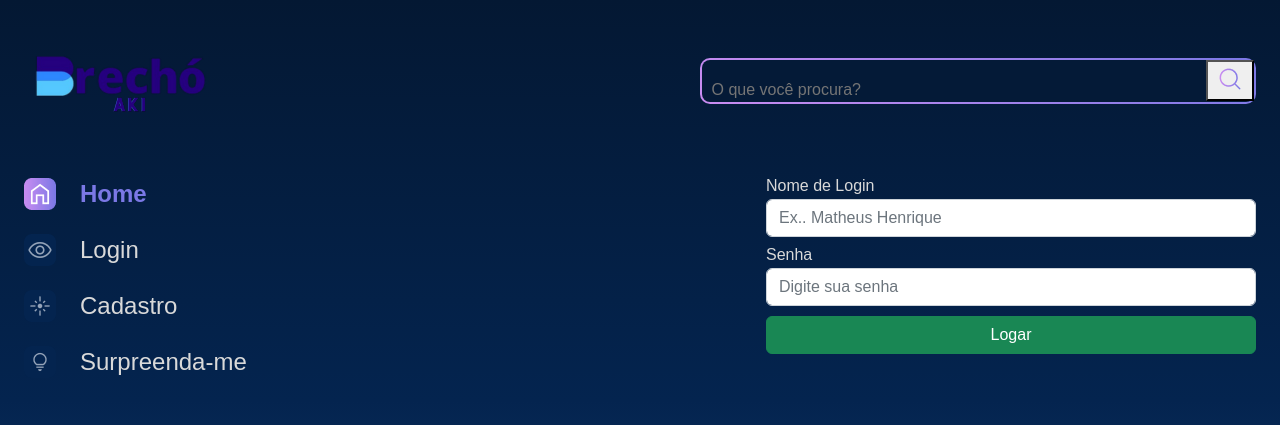
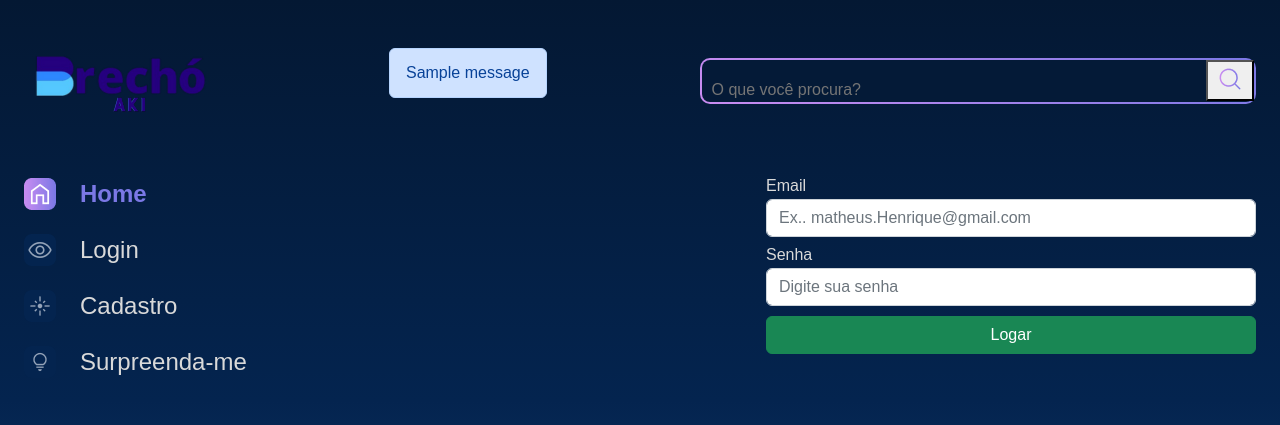
Before and after one commit to matheushpr9/Brechoaki, a Django app: page /login in a window 1280 px wide. Shown: the top 425 px of the page. Run offline with Django 4.2, Linux system fonts and the light colour scheme; tables that the repository leaves empty hold one stand-in row (values such as "Sample post"); one stand-in notice (Sample message) is shown.

Commit message:
created the login validation

```diff
--- a/templates/vitrine/base.html
+++ b/templates/vitrine/base.html
@@ -12,6 +12,7 @@
     <link rel="preconnect" href="https://fonts.gstatic.com" crossorigin>
     <link href="https://fonts.googleapis.com/css2?family=Poppins:wght@400;500;600&display=swap" rel="stylesheet">
     <link rel="stylesheet" href="{% static '/styles/style.css' %}">
+    <link href="https://cdn.jsdelivr.net/npm/bootstrap@5.2.2/dist/css/bootstrap.min.css" rel="stylesheet" integrity="sha384-Zenh87qX5JnK2Jl0vWa8Ck2rdkQ2Bzep5IDxbcnCeuOxjzrPF/et3URy9Bv1WTRi" crossorigin="anonymous">
 </head>
 
 <body>
--- a/templates/vitrine/partials/_header.html
+++ b/templates/vitrine/partials/_header.html
@@ -2,6 +2,11 @@
 <div class="pagina-inicial">
 <header class="cabecalho">
     <img src="{% static '/assets/logo/Logo.png' %}" alt="Logo do Brechó Aki" />
+    {% for message in messages %}
+        <div class="alert alert-primary">
+            <p id="messages">{{ message }}</p>
+        </div>
+    {% endfor %}
     <div class="cabecalho__busca">
         <div class="busca__fundo">
             <form action="{% url 'busca' %}">
--- a/usuarios/forms.py
+++ b/usuarios/forms.py
@@ -1,14 +1,14 @@
 from django import forms
 
 class LoginForms(forms.Form):
-    nome_login = forms.CharField(
-        label="Nome de Login",
+    email = forms.CharField(
+        label="Email",
         required=True,
         max_length=100,
         widget=forms.TextInput(
             attrs={
                 "class":"form-control",
-                "placeholder":"Ex.. Matheus Henrique"
+                "placeholder":"Ex.. matheus.Henrique@gmail.com"
             }
         )
         )
--- a/usuarios/views.py
+++ b/usuarios/views.py
@@ -1,14 +1,36 @@
 from django.shortcuts import render, redirect
 from usuarios.forms import LoginForms, CadastroForms
 from vitrine.models import Cliente
+from django.contrib import messages
 
 # Create your views here.
 
 def login(request):
     form = LoginForms()
+
+    if request.method == 'POST':
+        form = LoginForms(request.POST)
+        if form.is_valid():
+            email= form["email"].value()
+            senha= form["senha"].value()
+
+            usuario = Cliente.auth(email=email,password=senha)
+            if usuario:
+                field_name = 'nome'
+
+                obj = Cliente.objects.filter(email=email).first()
+                field_object = Cliente._meta.get_field(field_name)
+                nome = field_object.value_from_object(obj)
+
+                messages.success(request, f"Seja Bem vindo de volta {nome}!!!")
+                return redirect('home')
+            messages.error(request, "Email ou senha invaĺálido(s)")
+            return redirect('login')
+
     return render(request, 'usuarios/login.html', {"form":form})
 
 def cadastro(request):
+
     form = CadastroForms()
 
     if request.method == 'POST':
@@ -17,7 +39,8 @@ def cadastro(request):
         if form.is_valid():
 
             if form["senha1"].value()!= form["senha2"].value():
-                return redirect('cadastro')
+               messages.error(request, "As senhas não são iguais")
+               return redirect('cadastro')
 
             nome = form["nomeCompleto"].value()
             cpf = form["cpf"].value()
@@ -26,6 +49,7 @@ def cadastro(request):
             senha1 = form["senha1"].value()
 
             if Cliente.objects.filter(email=email).exists() or Cliente.objects.filter(cpf=cpf).exists():
+                messages.error(request, "Email ou CPF já cadastrado")
                 return redirect('cadastro')
 
             usuario = Cliente(
@@ -37,6 +61,7 @@ def cadastro(request):
             )
 
             usuario.save()
+            messages.success(request, "Usúario criado com sucesso! faça seu login!")
             return redirect('login')
 
     return render(request, 'usuarios/cadastro.html', {"form":form})
```
Also changed, not shown: vitrine/models.py (+13 -0 lines).
